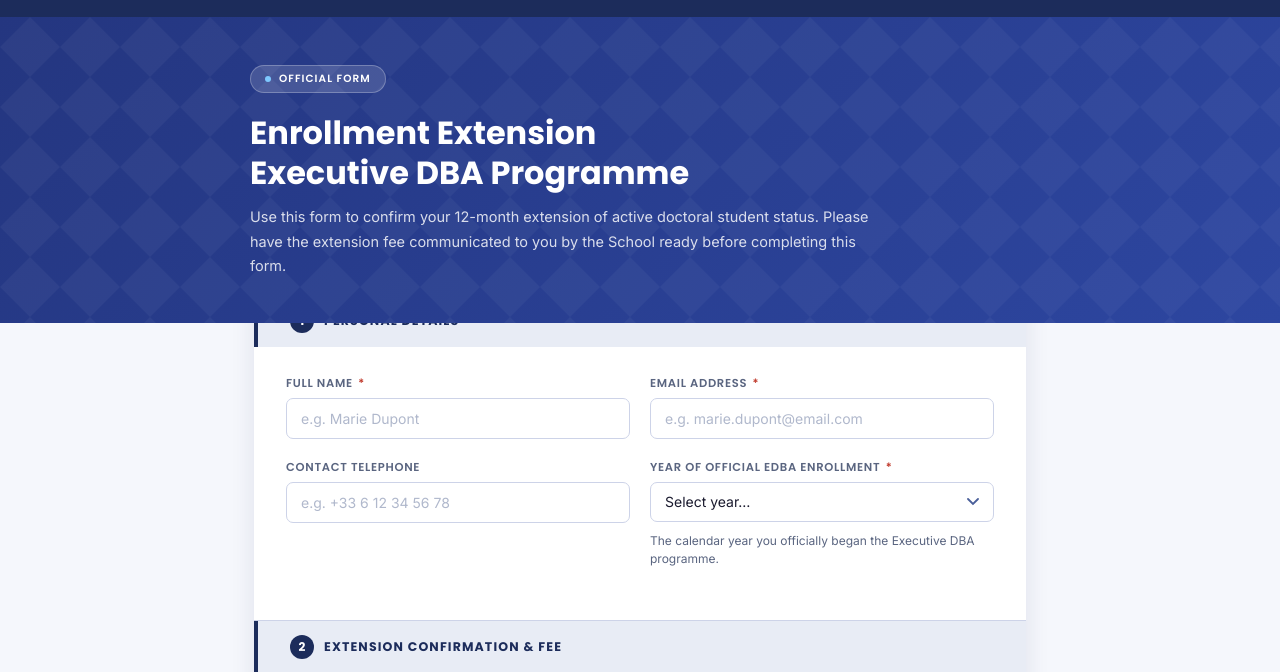
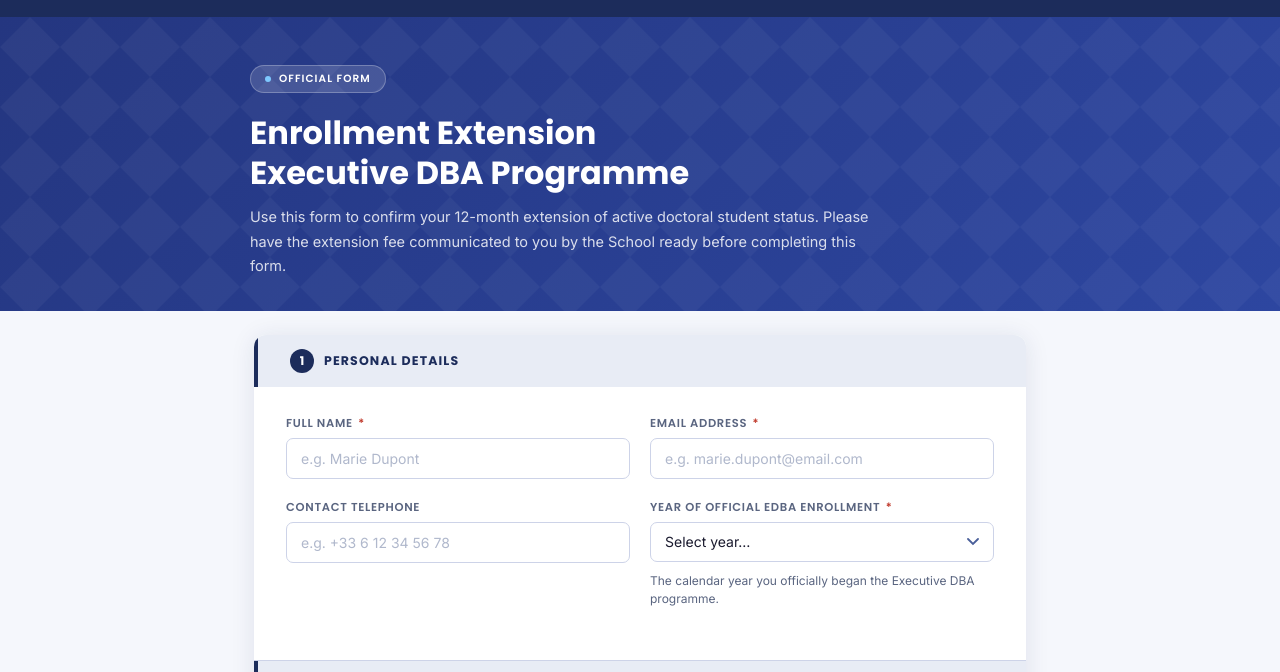
Before and after one commit to PontsBusinessSchool/EDBA_Extension_form, a plain HTML site: page index.html in a window 1280 px wide. Shown: the part 79-751 px from the top of the page. Drawn offline with Linux system fonts and the light colour scheme.

Commit message:
Update index.html

```diff
--- a/index.html
+++ b/index.html
@@ -72,7 +72,7 @@
     /* ── HERO ── */
     .hero {
       background: linear-gradient(135deg, var(--navy-mid) 0%, var(--accent) 100%);
-      padding: 48px 40px 44px;
+      padding: 48px 40px 32px;
       color: #fff;
       position: relative;
       overflow: hidden;
@@ -108,7 +108,7 @@
       background: var(--white);
       border-radius: 12px;
       box-shadow: 0 2px 24px rgba(28,44,91,0.10);
-      margin-top: -28px;
+      margin-top: 24px;
       overflow: hidden;
     }
 
```
